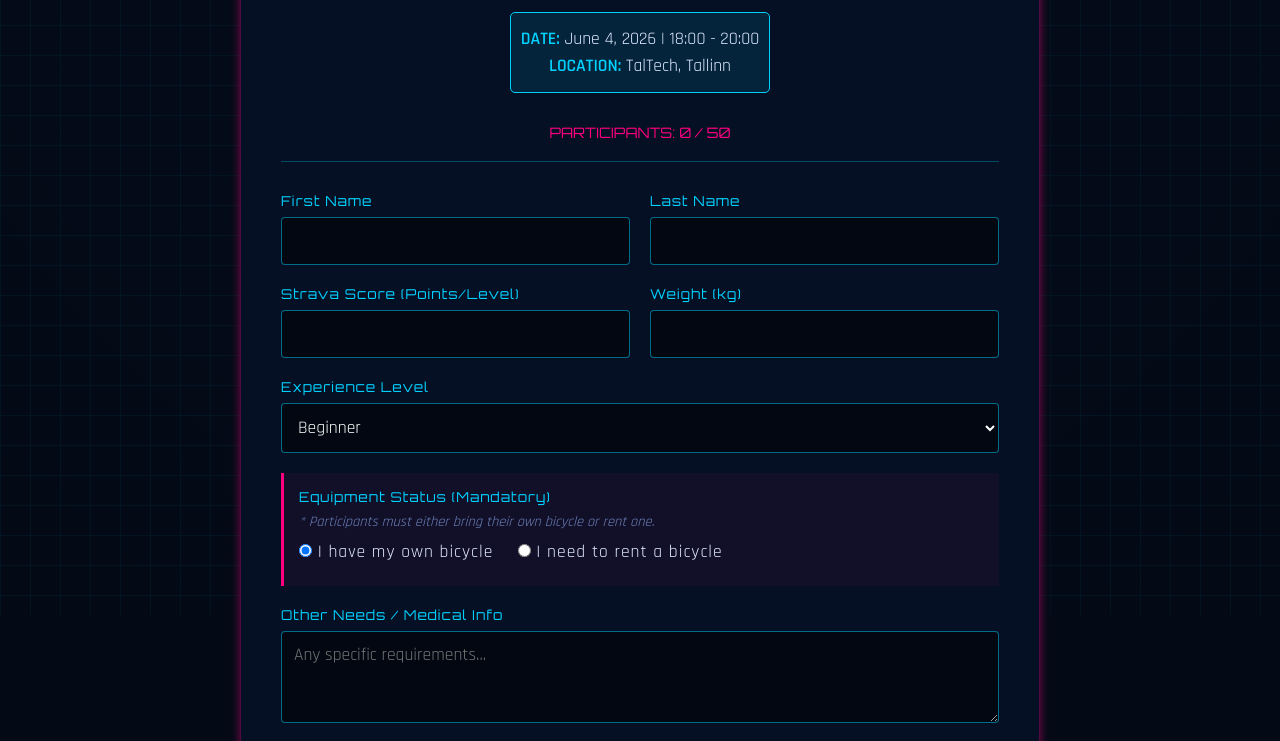
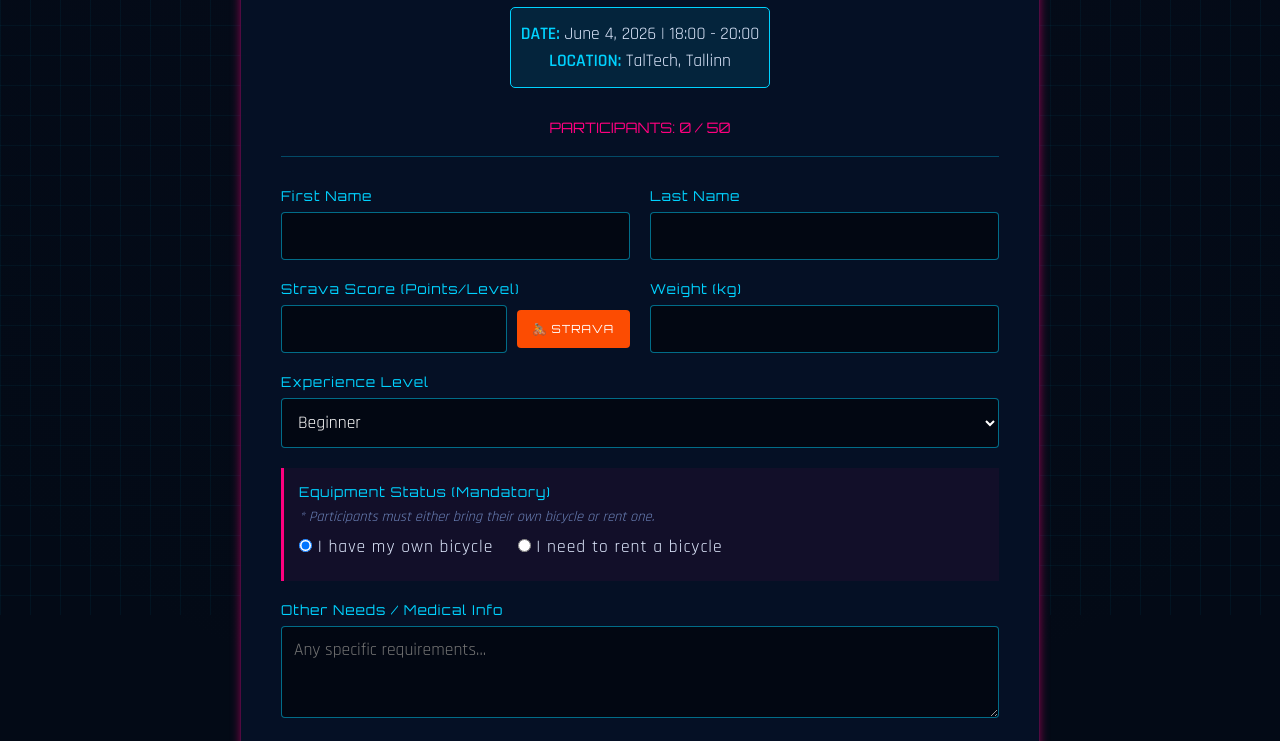
Before and after one commit to ClioJoe/Bike-Drone, a plain HTML site: page frontend/index.html in a window 1280 px wide. Shown: the part 185-926 px from the top of the page. Drawn offline with Linux system fonts and the light colour scheme; no server answers.

Commit message:
Add Strava connect button

```diff
--- a/frontend/index.html
+++ b/frontend/index.html
@@ -13,7 +13,7 @@
     <a href="index.html" style="color: #ff007f; text-decoration: none; font-family: 'Orbitron', sans-serif; font-size: 0.8rem; letter-spacing: 1px;">🏠 REGISTRATION</a>
     <a href="leaderboard.html" style="color: #00d2ff; text-decoration: none; font-family: 'Orbitron', sans-serif; font-size: 0.8rem; letter-spacing: 1px;">🏆 LEADERBOARD</a>
     <a href="/dashboard/index.html" style="color: #00d2ff; text-decoration: none; font-family: 'Orbitron', sans-serif; font-size: 0.8rem; letter-spacing: 1px;">📊 DASHBOARD</a>
-    <a href="/frontend/routes.html">🗺️ AI ROUTES</a>
+    <a href="/frontend/routes.html" style="color: #00d2ff; text-decoration: none; font-family: 'Orbitron', sans-serif; font-size: 0.8rem; letter-spacing: 1px;">🗺️ AI ROUTES</a>
     <a href="/frontend/admin.html" style="color: #00d2ff; text-decoration: none; font-family: 'Orbitron', sans-serif; font-size: 0.8rem; letter-spacing: 1px;">⚙️ ADMIN</a>
 </nav>
 
@@ -50,7 +50,22 @@
             <div class="form-group row">
                 <div class="col">
                     <label>Strava Score (Points/Level)</label>
-                    <input type="number" id="stravaScore" required>
+                    <div style="display: flex; gap: 10px; align-items: center;">
+                        <input type="number" id="stravaScore" required style="flex: 1;">
+                        <button type="button" onclick="connectStrava(this)" style="
+                            background: #FC4C02;
+                            color: white;
+                            border: none;
+                            padding: 12px 16px;
+                            font-family: 'Orbitron', sans-serif;
+                            font-size: 0.7rem;
+                            cursor: pointer;
+                            border-radius: 4px;
+                            white-space: nowrap;
+                            letter-spacing: 1px;
+                            transition: all 0.3s;
+                        ">🚴 STRAVA</button>
+                    </div>
                 </div>
                 <div class="col">
                     <label>Weight (kg)</label>
@@ -97,6 +112,16 @@
     </div>
 </div>
 
-    <script src="script.js"></script>
+<script src="script.js"></script>
+<script>
+    function connectStrava(btn) {
+        const simulatedScores = [245, 189, 312, 98, 421, 167, 278, 355];
+        const randomScore = simulatedScores[Math.floor(Math.random() * simulatedScores.length)];
+        document.getElementById('stravaScore').value = randomScore;
+        btn.style.background = '#28a745';
+        btn.innerText = '✅ CONNECTED';
+        btn.disabled = true;
+    }
+</script>
 </body>
 </html>
```
